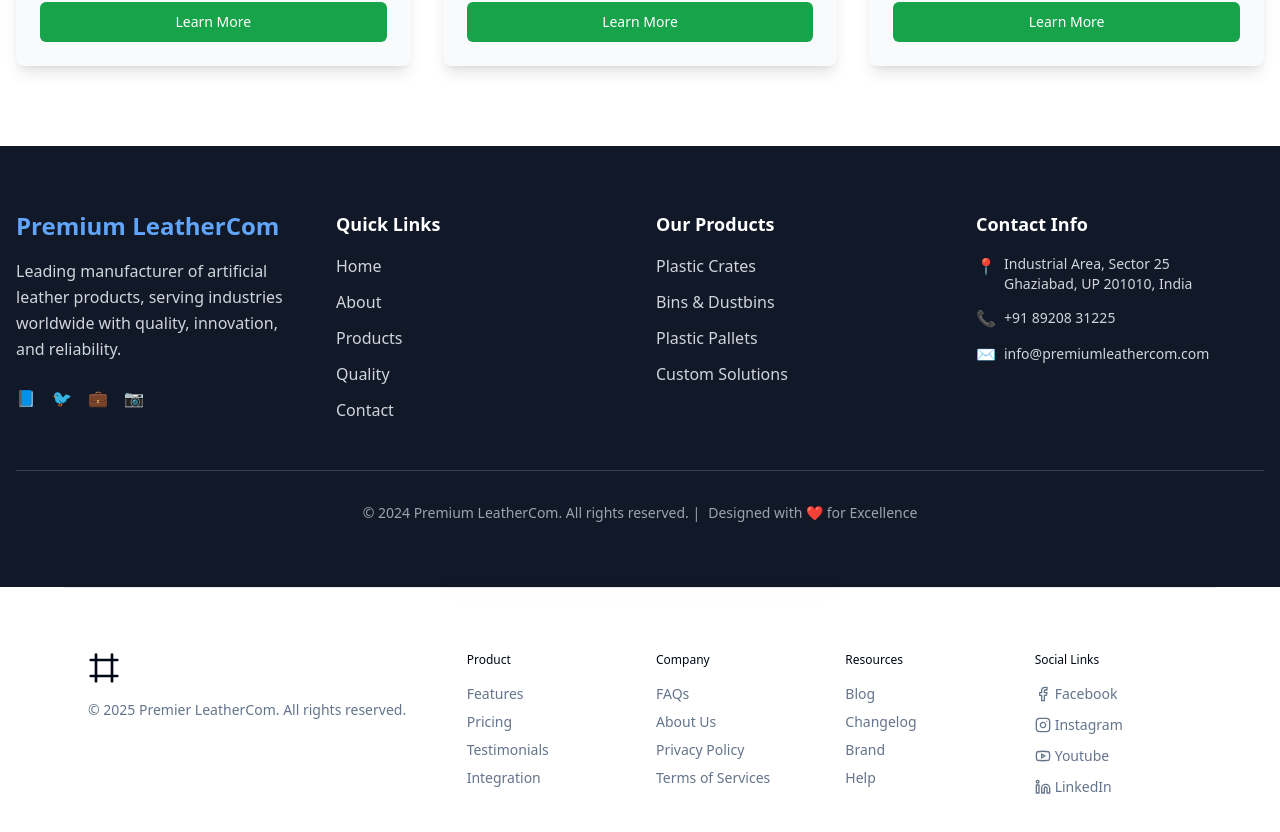
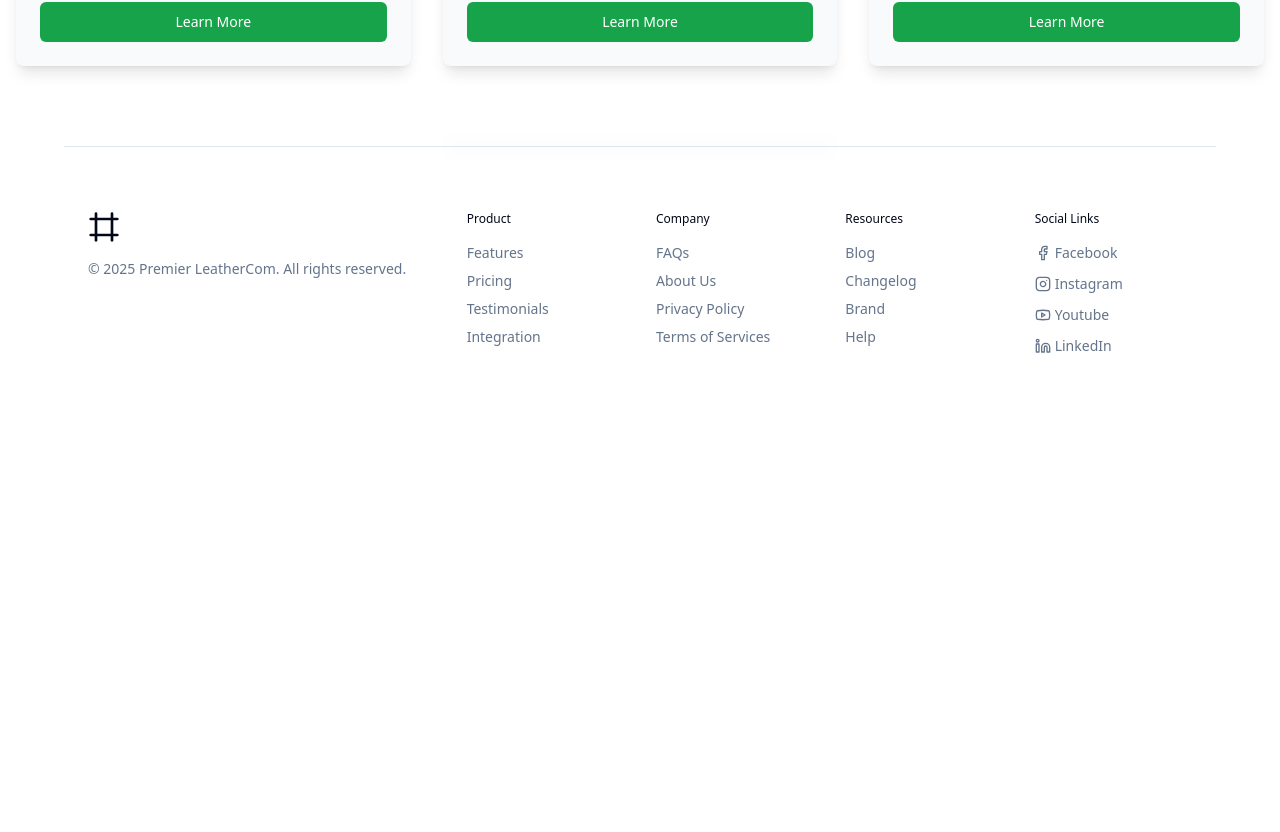
Before and after one commit to xenonesis1/premium-plastic-showcase-site-81, a React (Vite) app: page /pvc-film in a window 1280 px wide. Shown: the part 1150-1982 px from the top of the page. After the commit the page ends 1573 px from the top, so only its background shows below. Built offline with nearby package versions, Linux system fonts and the light colour scheme.

Commit message:
Refactor: Remove duplicate footer and update Industries section
- Removed the old footer component.
- Updated the IndustriesSection component.
- Integrated the Sparkles component.
- Installed dependencies and extended globals.css.

```diff
--- a/package.json
+++ b/package.json
@@ -41,6 +41,7 @@
     "@radix-ui/react-toggle-group": "^1.1.0",
     "@radix-ui/react-tooltip": "^1.1.4",
     "@tanstack/react-query": "^5.56.2",
+    "@tsparticles/react": "^3.0.0",
     "class-variance-authority": "^0.7.1",
     "clsx": "^2.1.1",
     "cmdk": "^1.0.0",
--- a/src/components/Footer.tsx
+++ b/src/components/Footer.tsx
@@ -1,157 +1,8 @@
 
-import { motion } from "framer-motion";
 import { Footer as NewFooter } from "@/components/ui/footer-section";
 
 const Footer = () => {
-  const quickLinks = [
-    { name: "Home", href: "#home" },
-    { name: "About", href: "#about" },
-    { name: "Products", href: "#products" },
-    { name: "Quality", href: "#quality" },
-    { name: "Contact", href: "#contact" }
-  ];
-
-  const products = [
-    "Plastic Crates",
-    "Bins & Dustbins",
-    "Plastic Pallets",
-    "Custom Solutions"
-  ];
-
-  const scrollToSection = (sectionId: string) => {
-    const element = document.getElementById(sectionId.replace('#', ''));
-    if (element) {
-      element.scrollIntoView({ behavior: "smooth" });
-    }
-  };
-
-  return (
-    <>
-      {/* Original footer with company-specific content */}
-      <footer className="bg-gray-900 text-white">
-        <div className="container mx-auto px-4 py-16">
-          <div className="grid md:grid-cols-4 gap-8 mb-12">
-            {/* Company Info */}
-            <motion.div
-              initial={{ opacity: 0, y: 20 }}
-              whileInView={{ opacity: 1, y: 0 }}
-              transition={{ duration: 0.6 }}
-              viewport={{ once: true }}
-            >
-              <h3 className="text-2xl font-bold text-blue-400 mb-4">
-                Premium LeatherCom
-              </h3>
-              <p className="text-gray-300 mb-6 leading-relaxed">
-                Leading manufacturer of artificial leather products, serving industries
-                worldwide with quality, innovation, and reliability.
-              </p>
-              <div className="flex space-x-4">
-                <a href="#" className="text-gray-400 hover:text-blue-400 transition-colors">
-                  <span className="sr-only">Facebook</span>
-                  📘
-                </a>
-                <a href="#" className="text-gray-400 hover:text-blue-400 transition-colors">
-                  <span className="sr-only">Twitter</span>
-                  🐦
-                </a>
-                <a href="#" className="text-gray-400 hover:text-blue-400 transition-colors">
-                  <span className="sr-only">LinkedIn</span>
-                  💼
-                </a>
-                <a href="#" className="text-gray-400 hover:text-blue-400 transition-colors">
-                  <span className="sr-only">Instagram</span>
-                  📷
-                </a>
-              </div>
-            </motion.div>
-
-            {/* Quick Links */}
-            <motion.div
-              initial={{ opacity: 0, y: 20 }}
-              whileInView={{ opacity: 1, y: 0 }}
-              transition={{ duration: 0.6, delay: 0.1 }}
-              viewport={{ once: true }}
-            >
-              <h4 className="text-lg font-semibold mb-4">Quick Links</h4>
-              <ul className="space-y-3">
-                {quickLinks.map((link, index) => (
-                  <li key={index}>
-                    <button
-                      onClick={() => scrollToSection(link.href)}
-                      className="text-gray-300 hover:text-blue-400 transition-colors"
-                    >
-                      {link.name}
-                    </button>
-                  </li>
-                ))}
-              </ul>
-            </motion.div>
-
-            {/* Products */}
-            <motion.div
-              initial={{ opacity: 0, y: 20 }}
-              whileInView={{ opacity: 1, y: 0 }}
-              transition={{ duration: 0.6, delay: 0.2 }}
-              viewport={{ once: true }}
-            >
-              <h4 className="text-lg font-semibold mb-4">Our Products</h4>
-              <ul className="space-y-3">
-                {products.map((product, index) => (
-                  <li key={index}>
-                    <span className="text-gray-300">{product}</span>
-                  </li>
-                ))}
-              </ul>
-            </motion.div>
-
-            {/* Contact Info */}
-            <motion.div
-              initial={{ opacity: 0, y: 20 }}
-              whileInView={{ opacity: 1, y: 0 }}
-              transition={{ duration: 0.6, delay: 0.3 }}
-              viewport={{ once: true }}
-            >
-              <h4 className="text-lg font-semibold mb-4">Contact Info</h4>
-              <div className="space-y-3 text-gray-300">
-                <div className="flex items-start">
-                  <span className="mr-2">📍</span>
-                  <span className="text-sm">
-                    Industrial Area, Sector 25<br />
-                    Ghaziabad, UP 201010, India
-                  </span>
-                </div>
-                <div className="flex items-center">
-                  <span className="mr-2">📞</span>
-                  <span className="text-sm">+91 89208 31225</span>
-                </div>
-                <div className="flex items-center">
-                  <span className="mr-2">✉️</span>
-                  <span className="text-sm">info@premiumleathercom.com</span>
-                </div>
-              </div>
-            </motion.div>
-          </div>
-
-          {/* Bottom Bar */}
-          <motion.div
-            className="border-t border-gray-700 pt-8 text-center"
-            initial={{ opacity: 0 }}
-            whileInView={{ opacity: 1 }}
-            transition={{ duration: 0.6, delay: 0.4 }}
-            viewport={{ once: true }}
-          >
-            <p className="text-gray-400 text-sm">
-              © 2024 Premium LeatherCom. All rights reserved. |
-              <span className="ml-2">Designed with ❤️ for Excellence</span>
-            </p>
-          </motion.div>
-        </div>
-      </footer>
-
-      {/* New animated footer component */}
-      <NewFooter />
-    </>
-  );
+  return <NewFooter />;
 };
 
 export default Footer;
--- a/src/components/IndustriesSection.tsx
+++ b/src/components/IndustriesSection.tsx
@@ -2,10 +2,13 @@
 import { motion } from "framer-motion";
 import { useInView } from "framer-motion";
 import { useRef } from "react";
+import { useTheme } from "next-themes";
+import { Sparkles } from "@/components/ui/sparkles";
 
 const IndustriesSection = () => {
   const ref = useRef(null);
   const isInView = useInView(ref, { once: true, margin: "-100px" });
+  const { theme } = useTheme();
 
   const industries = [
     {
@@ -59,8 +62,8 @@ const IndustriesSection = () => {
   ];
 
   return (
-    <section className="py-20 bg-white dark:bg-gray-800" ref={ref}>
-      <div className="container mx-auto px-4">
+    <section className="py-20 bg-white dark:bg-gray-800 relative overflow-hidden" ref={ref}>
+      <div className="container mx-auto px-4 relative z-10">
         <motion.div
           className="text-center mb-16"
           initial={{ opacity: 0, y: 50 }}
@@ -81,7 +84,7 @@ const IndustriesSection = () => {
           {industries.map((industry, index) => (
             <motion.div
               key={index}
-              className={`${industry.color} p-6 rounded-2xl text-center hover:shadow-xl transition-all duration-300 cursor-pointer`}
+              className={`${industry.color} p-6 rounded-2xl text-center hover:shadow-xl transition-all duration-300 cursor-pointer relative`}
               initial={{ opacity: 0, scale: 0.9 }}
               animate={isInView ? { opacity: 1, scale: 1 } : { opacity: 0, scale: 0.9 }}
               transition={{ duration: 0.6, delay: index * 0.1 }}
@@ -98,26 +101,35 @@ const IndustriesSection = () => {
           ))}
         </div>
 
-        {/* CTA Section */}
+        {/* CTA Section with Sparkles */}
         <motion.div
-          className="text-center mt-16"
+          className="text-center mt-16 relative"
           initial={{ opacity: 0, y: 30 }}
           animate={isInView ? { opacity: 1, y: 0 } : { opacity: 0, y: 30 }}
           transition={{ duration: 0.8, delay: 0.8 }}
         >
-          <div className="bg-gradient-to-r from-blue-600 to-purple-600 text-white p-8 rounded-2xl shadow-2xl">
-            <h3 className="text-3xl font-bold mb-4">
+          <div className="bg-gradient-to-r from-blue-600 to-purple-600 text-white p-8 rounded-2xl shadow-2xl relative overflow-hidden">
+            <div className="absolute inset-0 before:absolute before:inset-0 before:bg-[radial-gradient(circle_at_bottom_center,#8350e8,transparent_70%)] before:opacity-40" />
+            <h3 className="text-3xl font-bold mb-4 relative z-10">
               Don't See Your Industry?
             </h3>
-            <p className="text-xl mb-6">
+            <p className="text-xl mb-6 relative z-10">
               We create custom solutions for unique industry requirements
             </p>
             <button
               onClick={() => document.getElementById("contact")?.scrollIntoView({ behavior: "smooth" })}
-              className="bg-white text-blue-600 px-8 py-3 rounded-full font-semibold hover:bg-gray-100 transition-colors duration-300"
+              className="bg-white text-blue-600 px-8 py-3 rounded-full font-semibold hover:bg-gray-100 transition-colors duration-300 relative z-10"
             >
               Discuss Your Needs
             </button>
+            <Sparkles
+              density={800}
+              className="absolute inset-0 h-full w-full [mask-image:radial-gradient(50%_50%,white,transparent_85%)]"
+              color={theme === "dark" ? "#ffffff" : "#8350e8"}
+              size={1}
+              speed={0.5}
+              opacity={0.7}
+            />
           </div>
         </motion.div>
       </div>
--- /dev/null
+++ b/src/components/ui/sparkles.tsx
@@ -0,0 +1,98 @@
+
+"use client"
+
+import { useEffect, useId, useState } from "react"
+import Particles, { initParticlesEngine } from "@tsparticles/react"
+import { loadSlim } from "@tsparticles/slim"
+
+interface SparklesProps {
+  className?: string;
+  size?: number;
+  minSize?: number | null;
+  density?: number;
+  speed?: number;
+  minSpeed?: number | null;
+  opacity?: number;
+  opacitySpeed?: number;
+  minOpacity?: number | null;
+  color?: string;
+  background?: string;
+  options?: any;
+}
+
+export function Sparkles({
+  className,
+  size = 1,
+  minSize = null,
+  density = 800,
+  speed = 1,
+  minSpeed = null,
+  opacity = 1,
+  opacitySpeed = 3,
+  minOpacity = null,
+  color = "#FFFFFF",
+  background = "transparent",
+  options = {},
+}: SparklesProps) {
+  const [isReady, setIsReady] = useState(false)
+
+  useEffect(() => {
+    initParticlesEngine(async (engine) => {
+      await loadSlim(engine)
+    }).then(() => {
+      setIsReady(true)
+    })
+  }, [])
+
+  const id = useId()
+
+  const defaultOptions = {
+    background: {
+      color: {
+        value: background,
+      },
+    },
+    fullScreen: {
+      enable: false,
+      zIndex: 1,
+    },
+    fpsLimit: 120,
+    particles: {
+      color: {
+        value: color,
+      },
+      move: {
+        enable: true,
+        direction: "none" as const,
+        speed: {
+          min: minSpeed || speed / 10,
+          max: speed,
+        },
+        straight: false,
+      },
+      number: {
+        value: density,
+      },
+      opacity: {
+        value: {
+          min: minOpacity || opacity / 10,
+          max: opacity,
+        },
+        animation: {
+          enable: true,
+          sync: false,
+          speed: opacitySpeed,
+        },
+      },
+      size: {
+        value: {
+          min: minSize || size / 2.5,
+          max: size,
+        },
+      },
+    },
+    detectRetina: true,
+  }
+
+  return isReady && <Particles id={id} options={{ ...defaultOptions, ...options }} className={className} />
+}
--- a/src/index.css
+++ b/src/index.css
@@ -1,3 +1,4 @@
+
 @tailwind base;
 @tailwind components;
 @tailwind utilities;
@@ -51,6 +52,9 @@
     --sidebar-border: 220 13% 91%;
 
     --sidebar-ring: 217.2 91.2% 59.8%;
+
+    --gradient-color: #8350e8;
+    --sparkles-color: #8350e8;
   }
 
   .dark {
@@ -89,6 +93,9 @@
     --sidebar-accent-foreground: 240 4.8% 95.9%;
     --sidebar-border: 240 3.7% 15.9%;
     --sidebar-ring: 217.2 91.2% 59.8%;
+
+    --gradient-color: #8350e8;
+    --sparkles-color: #ffffff;
   }
 }
 
```
Also changed, not shown: 1 other file (tests, documents, lock files or other folders).
